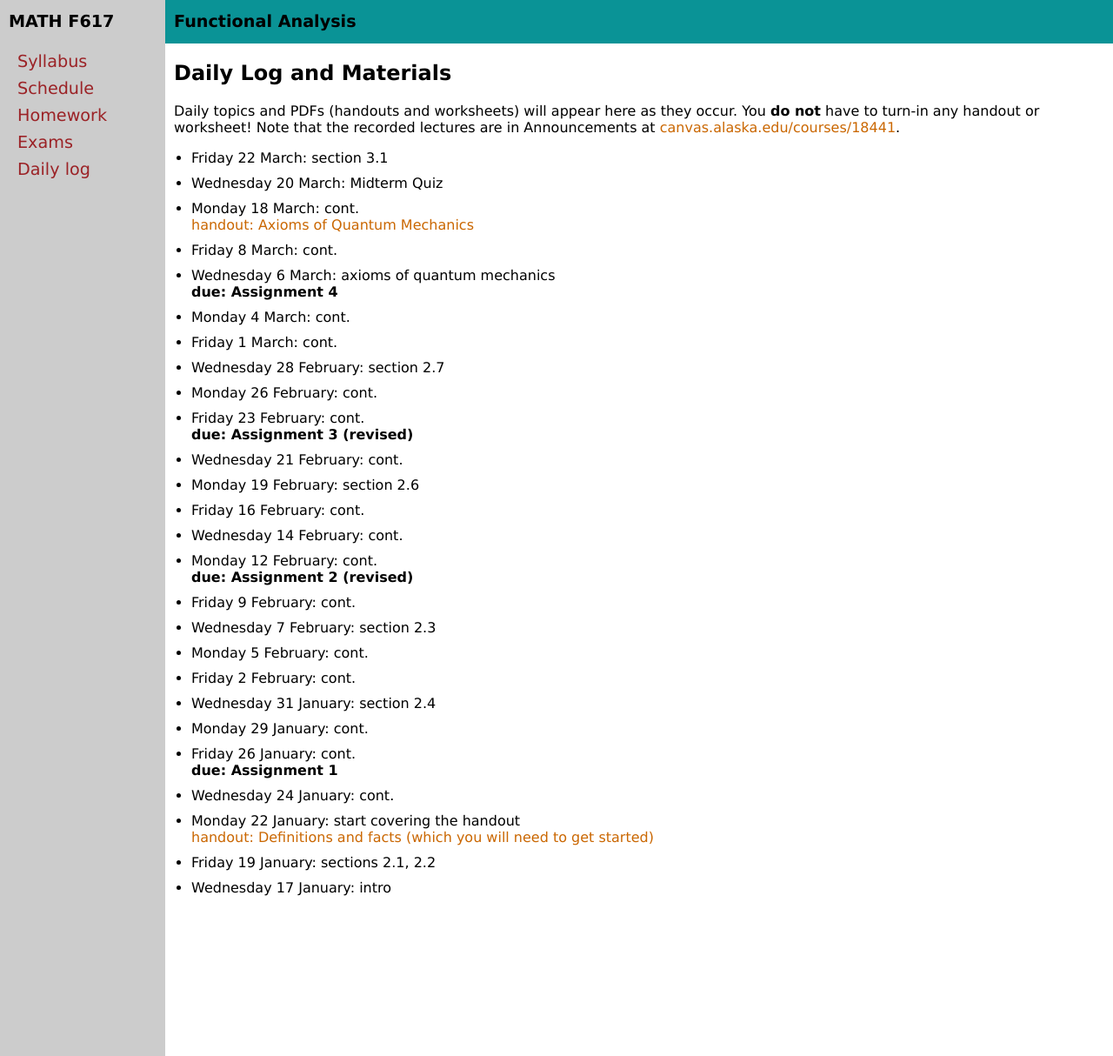
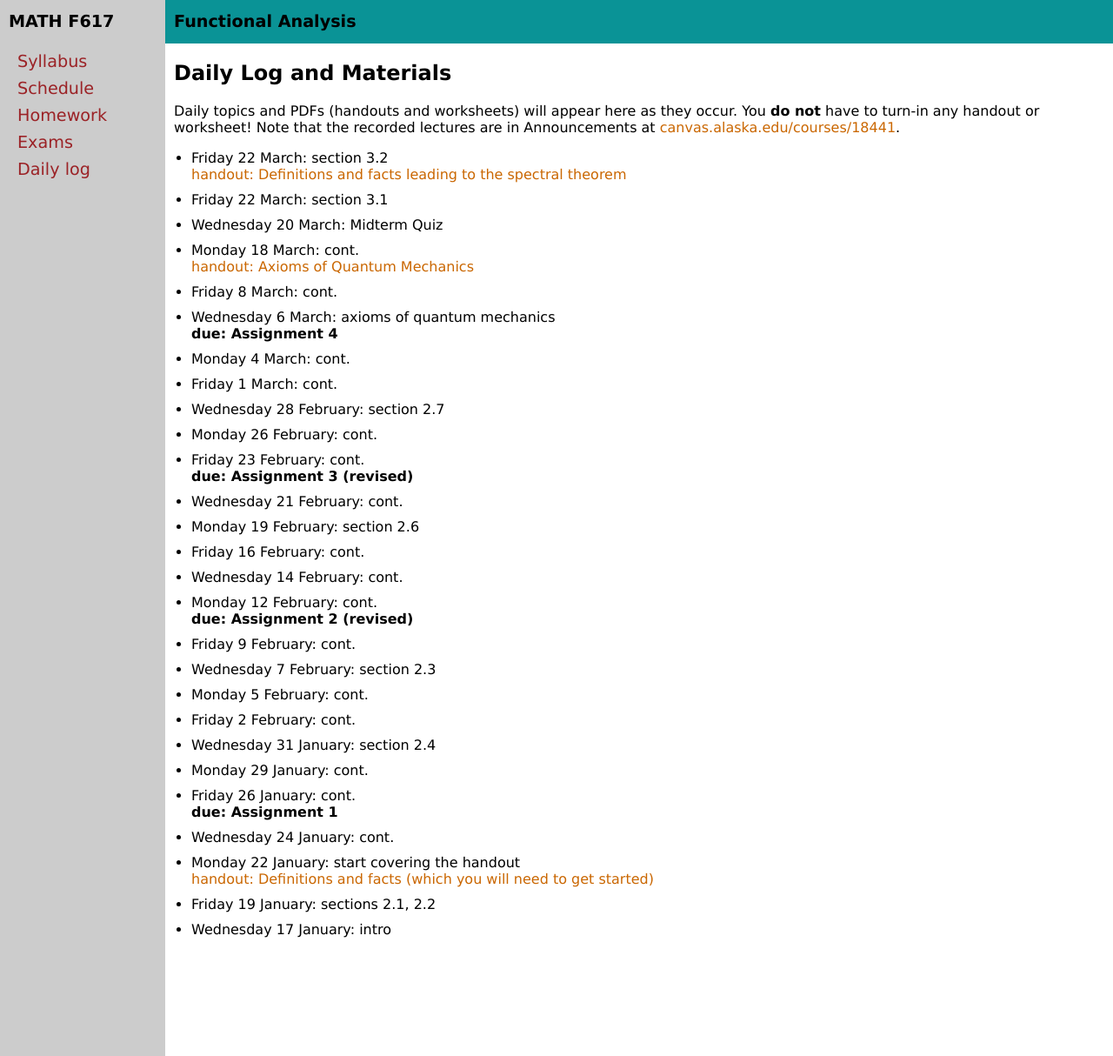
Before and after one commit to bueler/numerical, a Jekyll site: the page built from daily.md, in a window 1280 px wide and 1214 px high. Shown: the whole window at 87% size. Built offline with Jekyll 4.4.1, drawn with Linux system fonts in a browser that asks for light colours.

Commit message:
post the handout

```diff
--- a/_data/daily.yml
+++ b/_data/daily.yml
@@ -1,5 +1,9 @@
 semester: Fall 2023
 daily:
+- name: Friday 22 March
+  description: section 3.2
+  handout: assets/handouts/tospectralthm.pdf
+  handoutname: "handout: Definitions and facts leading to the spectral theorem"
 - name: Friday 22 March
   description: section 3.1
 - name: Wednesday 20 March
```
Also changed, not shown: 2 other files.
